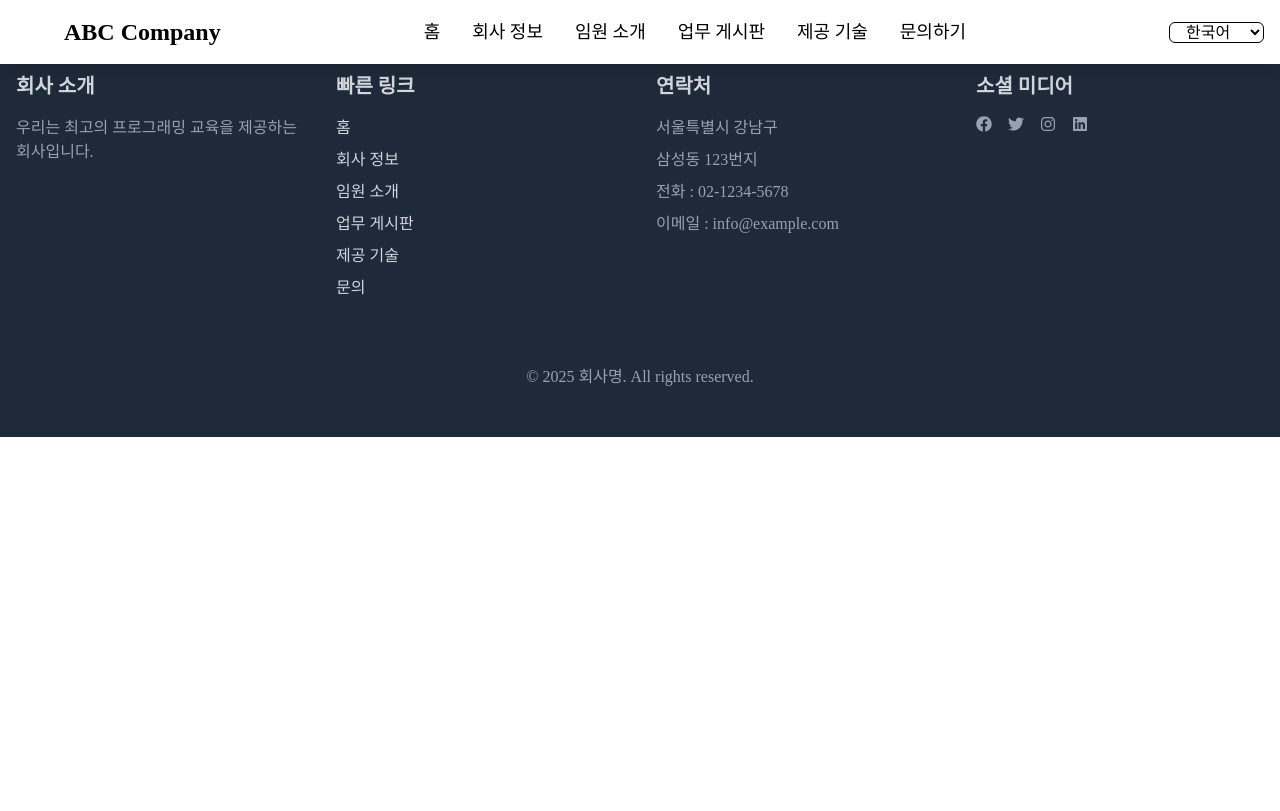
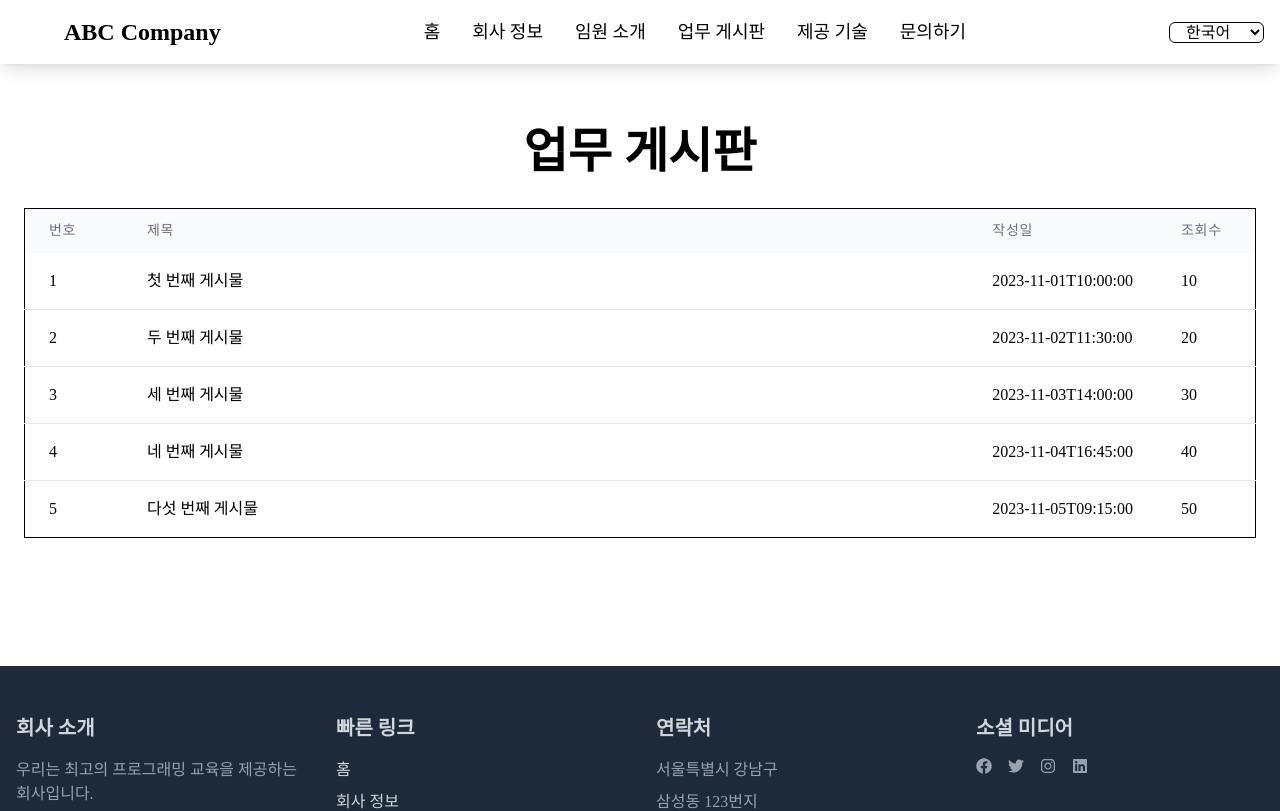
Before and after one commit to ggnu11/company_website, a React (Vite) app in the folder frontend/: page /board in a window 1280 px wide. Shown: the top 811 px of the page. Built offline with nearby package versions, Linux system fonts and the light colour scheme; a web font is replaced by a local one.

Commit message:
게시판 추가

```diff
--- a/frontend/src/Page/Board/Board.jsx
+++ b/frontend/src/Page/Board/Board.jsx
@@ -1,7 +1,91 @@
-import React from "react";
+import React, { useState } from "react";
 
 const Board = () => {
-  return <div>Board</div>;
+  const [currentPage, setCurrentPage] = useState(1);
+  const [itemsPerPage, setItemsPerPage] = useState(10);
+
+  const dummyPosts = [
+    {
+      _id: 1,
+      number: 1,
+      title: "첫 번째 게시물",
+      createdAt: "2023-11-01T10:00:00",
+      views: 10,
+    },
+    {
+      _id: 2,
+      number: 2,
+      title: "두 번째 게시물",
+      createdAt: "2023-11-02T11:30:00",
+      views: 20,
+    },
+    {
+      _id: 3,
+      number: 3,
+      title: "세 번째 게시물",
+      createdAt: "2023-11-03T14:00:00",
+      views: 30,
+    },
+    {
+      _id: 4,
+      number: 4,
+      title: "네 번째 게시물",
+      createdAt: "2023-11-04T16:45:00",
+      views: 40,
+    },
+    {
+      _id: 5,
+      number: 5,
+      title: "다섯 번째 게시물",
+      createdAt: "2023-11-05T09:15:00",
+      views: 50,
+    },
+  ];
+
+  const indexOfLastPage = currentPage * itemsPerPage;
+  const indexOfFirstPost = indexOfLastPage - itemsPerPage;
+  const currentPosts = dummyPosts.slice(indexOfFirstPost, indexOfLastPage);
+
+  return (
+    <div className="p-4 md:p-6 max-w-7xl mx-auto py-32 md:py-32">
+      <h1 className="text-4xl md:text-5xl font-bold mb-6 md:mb-8 text-center">
+        업무 게시판
+      </h1>
+
+      <div className="overflow-x-auto">
+        <table className="min-w-full bg-white border rounded-lg">
+          <thead className="bg-gray-50">
+            <tr>
+              <th className="px-6 py-3 text-left text-sm font-medium text-gray-500 uppercase tracking-wider w-[8%]">
+                번호
+              </th>
+              <th className="px-6 py-3 text-left text-sm font-medium text-gray-500 uppercase tracking-wider w-auto">
+                제목
+              </th>
+              <th className="px-6 py-3 text-left text-sm font-medium text-gray-500 uppercase tracking-wider w-[15%]">
+                작성일
+              </th>
+              <th className="px-6 py-3 text-left text-sm font-medium text-gray-500 uppercase tracking-wider w-[8%]">
+                조회수
+              </th>
+            </tr>
+          </thead>
+          <tbody className="divide-y divide-gray-200">
+            {currentPosts.map((post) => (
+              <tr key={post._id} className="hover:bg-gray-50 cursor-pointer">
+                <td className="px-6 py-4 whitespace-nowrap">{post.number}</td>
+                <td className="px-6 py-4 whitespace-nowrap">{post.title}</td>
+                <td className="px-6 py-4 whitespace-nowrap">
+                  {post.createdAt}
+                </td>
+                <td className="px-6 py-4 whitespace-nowrap">{post.views}</td>
+              </tr>
+            ))}
+          </tbody>
+        </table>
+      </div>
+    </div>
+  );
 };
 
 export default Board;
```
